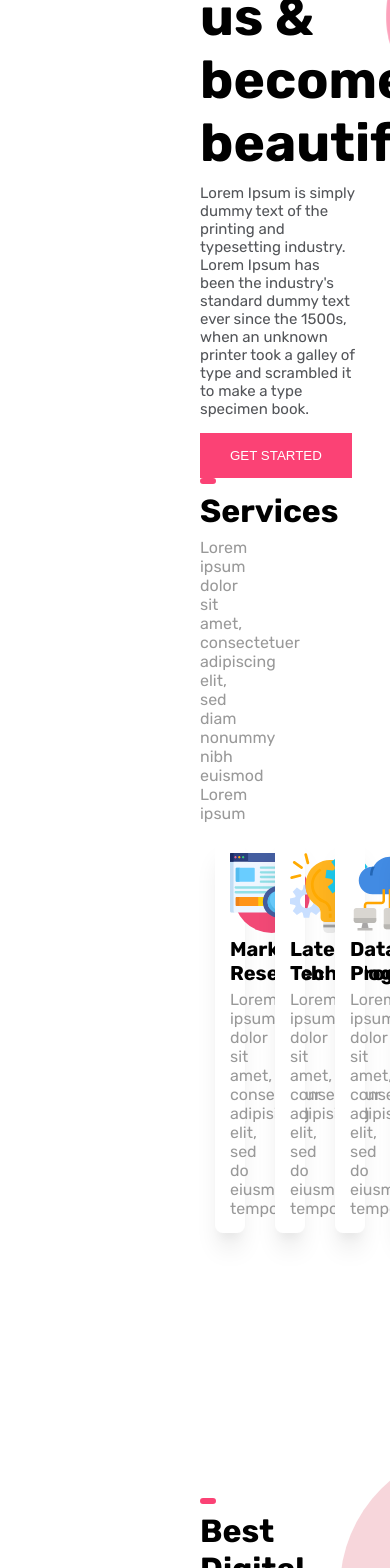
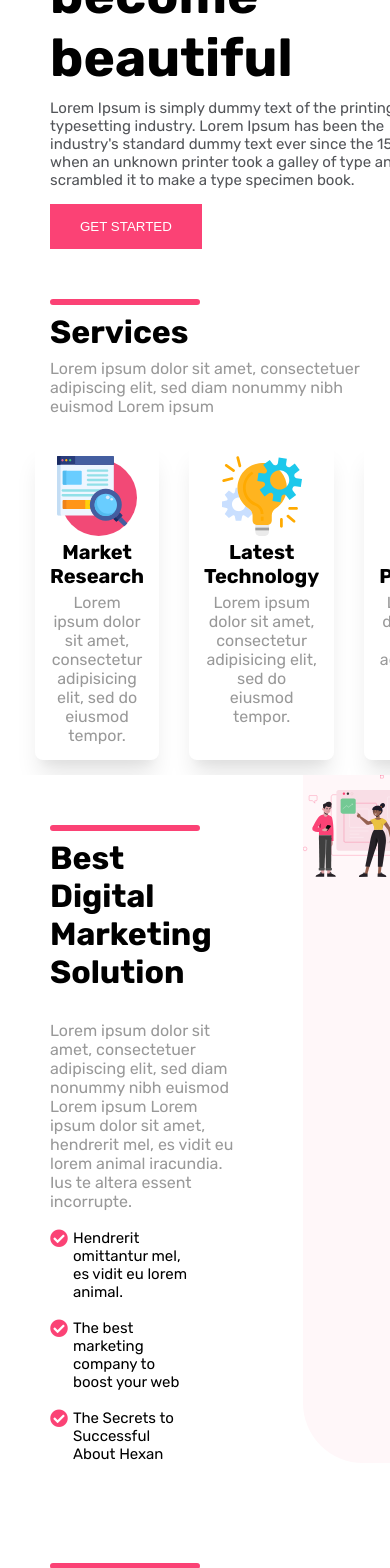
Before and after one commit to PonchHKT/HexanWebsite, a Next.js app: page / in a window 390 px wide. Shown: the part 432-2000 px from the top of the page. Built offline with nearby package versions, Linux system fonts and the light colour scheme.

Commit message:
Update Responsive

```diff
--- a/components/Contact.js
+++ b/components/Contact.js
@@ -2,32 +2,6 @@ import styles from "../styles/contact.module.scss";
 import data from "../data/data.json";
 
 function Contact() {
-  const encode = (data) => {
-    return Object.keys(data)
-      .map(
-        (key) => encodeURIComponent(key) + "=" + encodeURIComponent(data[key])
-      )
-      .join("&");
-  };
-
-  const handleSubmit = async (event) => {
-    event.preventDefault();
-
-    const request = await fetch("/", {
-      method: "POST",
-      headers: { "Content-Type": "application/x-www-form-urlencoded" },
-      body: encode({
-        "form-name": event.target.getAttribute("name"),
-        ...name,
-      }),
-    });
-
-    const response = await request.json();
-
-    console.log(response);
-
-    console.log(event.target.getAttribute("name"));
-  };
   return (
     <div className={styles.contactContainer}>
       <div className={styles.contactTitle}>
@@ -37,15 +11,9 @@ function Contact() {
       </div>
 
       <div className={styles.formContainer}>
-        <form onSubmit={handleSubmit} name="contact" method="POST" netlify>
-          <input
-            type="email"
-            name="email"
-            value=""
-            required
-            placeholder={data.contact.input.placeholder}
-          />
-          <button type="submit">{data.contact.button.text}</button>
+        <form>
+          <input placeholder={data.contact.input.placeholder} />
+          <button>{data.contact.button.text}</button>
         </form>
       </div>
     </div>
--- a/public/admin/config.yml
+++ b/public/admin/config.yml
@@ -9,7 +9,7 @@ collections:
     files:
     - label: "Home"
       name: "home"
-      file: "content/home.md"
+      file: "data/data.json"
       fields:
         - { label: "Title", name: "title", widget: "string"}
         - { label: "Publish Date", name: "date", widget: "datetime" }
--- a/styles/contact.module.scss
+++ b/styles/contact.module.scss
@@ -17,7 +17,7 @@
       color: var(--main-light-gray);
     }
   }
-    .formContainer{
+  .formContainer {
     padding-top: 50px;
     form {
       width: 100%;
@@ -28,7 +28,7 @@
         width: 40vw;
         border-radius: 60px;
         margin-right: 50px;
-                &::placeholder{
+        &::placeholder {
           color: black;
           font-weight: bold;
           padding-left: 10px;
@@ -42,8 +42,64 @@
         border-radius: 50px;
         color: white;
         font-weight: bold;
-                background-color: var(--main-pink)
+        background-color: var(--main-pink);
+        cursor: pointer;
       }
     }
   }
 }
+
+@media screen and (max-width: 800px) {
+  .contactContainer {
+    padding: 0px;
+    padding-top: 50px;
+    padding-bottom: 0px;
+    .contactTitle {
+      padding-left: 50px;
+      hr {
+        width: 150px;
+        border: 3px solid var(--main-pink);
+        background-color: var(--main-pink);
+        border-radius: 20px;
+      }
+      h1 {
+        padding-top: 8px;
+      }
+      p {
+        padding-top: 8px;
+        color: var(--main-light-gray);
+      }
+    }
+    .formContainer {
+      padding-top: 50px;
+      form {
+        width: 100%;
+        display: flex;
+        padding-left: 50px;
+        input {
+          padding: 15px;
+          border: 6px solid var(--main-pink);
+          width: 100vw;
+          border-radius: 60px;
+          margin-right: 50px;
+          &::placeholder {
+            color: black;
+            font-weight: bold;
+            padding-left: 10px;
+            font-size: 15px;
+          }
+        }
+        button {
+          width: 100vw;
+          padding: 20px;
+          border: none;
+          border-radius: 50px;
+          color: white;
+          font-weight: bold;
+          background-color: var(--main-pink);
+          cursor: pointer;
+        }
+      }
+    }
+  }
+}
--- a/styles/footer.module.scss
+++ b/styles/footer.module.scss
@@ -1,18 +1,18 @@
-.footerContainer{
+.footerContainer {
   padding: 200px;
   padding-top: 100px;
   padding-bottom: 0px;
-    .footerContent{
+  .footerContent {
     img {
       width: 150px;
       padding-bottom: 15px;
     }
     hr {
-            border: 2px solid rgb(219, 219, 219,0.5);
-            background-color: rgb(219, 219, 219,1);
+      border: 2px solid rgb(219, 219, 219, 0.5);
+      background-color: rgb(219, 219, 219, 1);
     }
   }
-    .copyright{
+  .copyright {
     padding-bottom: 30px;
     display: flex;
     justify-content: center;
@@ -27,3 +27,37 @@
     }
   }
 }
+
+@media screen and (max-width: 800px) {
+  .footerContainer {
+    padding: 0px;
+    padding-top: 100px;
+    padding-bottom: 100px;
+    padding-left: 50px;
+    .footerContent {
+      img {
+        width: 150px;
+        padding-bottom: 15px;
+      }
+      hr {
+        width: 100vw;
+        border: 2px solid rgb(219, 219, 219, 0.5);
+        background-color: rgb(219, 219, 219, 1);
+      }
+    }
+    .copyright {
+      padding-bottom: 30px;
+      display: flex;
+      justify-content: center;
+      padding-top: 15px;
+      h1 {
+        color: var(--main-light-gray);
+        font-size: 16px;
+        font-weight: normal;
+        strong {
+          color: var(--main-pink);
+        }
+      }
+    }
+  }
+}
--- a/styles/homelanding.module.scss
+++ b/styles/homelanding.module.scss
@@ -30,6 +30,7 @@
           padding-right: 30px;
           padding-left: 30px;
           color: var(--main-white);
+          cursor: pointer;
           background-color: var(--main-pink);
           border: none;
         }
@@ -40,3 +41,54 @@
     }
   }
 }
+
+@media screen and (max-width: 800px) {
+  .homeContainer {
+    overflow-x: hidden;
+    width: 130vw;
+    overflow-y: hidden;
+    background-color: var(--main-white);
+    padding-bottom: 50px;
+    .homeContent {
+      padding: 0px;
+      padding-top: 10vh;
+      padding-bottom: 0px;
+      width: 100vw;
+      padding-left: 50px;
+      display: inline-block;
+      .description {
+        width: 100vw;
+        margin-right: 30px;
+
+        h1 {
+          font-size: 53px;
+          width: 40vw;
+          strong {
+            color: var(--main-pink);
+          }
+        }
+        p {
+          padding-top: 10px;
+          font-size: 15px;
+          color: var(--main-gray);
+        }
+        .button {
+          padding-top: 15px;
+          button {
+            padding-top: 15px;
+            padding-bottom: 15px;
+            padding-right: 30px;
+            padding-left: 30px;
+            color: var(--main-white);
+            background-color: var(--main-pink);
+            border: none;
+          }
+        }
+      }
+      .images {
+        transform: translateY(+10%);
+        display: none;
+      }
+    }
+  }
+}
--- a/styles/navbar.module.scss
+++ b/styles/navbar.module.scss
@@ -13,3 +13,21 @@
     }
   }
 }
+
+@media screen and (max-width: 800px) {
+  .navContainer {
+    width: 130%;
+    height: 7vh;
+    background-color: var(--main-white);
+    border-bottom: 2px solid rgb(219, 219, 219, 0.5);
+    padding: 200px;
+    padding-top: 8px;
+    padding-bottom: 0px;
+    .navBar {
+      padding-top: 8px;
+      img {
+        width: 150px;
+      }
+    }
+  }
+}
--- a/styles/services.module.scss
+++ b/styles/services.module.scss
@@ -1,10 +1,9 @@
 .serviceContainer {
-    padding: 200px;
-    padding-top: 0px;
-    padding-bottom: 0px;
+  padding: 0 200px;
   .serviceTitle {
+    padding-left: 50px;
     hr {
-            width: 4vw;
+      width: 150px;
       border: 3px solid var(--main-pink);
       background-color: var(--main-pink);
       border-radius: 20px;
@@ -17,20 +16,21 @@
       color: var(--main-light-gray);
     }
   }
-    .boxContainer{
+  .boxContainer {
     width: 100%;
     display: flex;
     background-color: var(--main-white);
     text-align: center;
     justify-content: space-between;
-        .boxContent{
+    .boxContent {
       width: 30%;
       background-color: var(--main-white);
       border-radius: 8px;
       padding: 15px;
       margin: 15px;
       border: none;
-            box-shadow: rgba(0, 0, 0, 0.1) 0px 20px 25px -5px, rgba(0, 0, 0, 0.04) 0px 10px 10px -5px;
+      box-shadow: rgba(0, 0, 0, 0.1) 0px 20px 25px -5px,
+        rgba(0, 0, 0, 0.04) 0px 10px 10px -5px;
       img {
         width: 80px;
       }
@@ -44,3 +44,56 @@
     }
   }
 }
+
+@media screen and (max-width: 800px) {
+  .serviceContainer {
+    padding: 0px;
+    .serviceTitle {
+      padding-left: 50px;
+      hr {
+        width: 150px;
+        border: 3px solid var(--main-pink);
+        background-color: var(--main-pink);
+        border-radius: 20px;
+      }
+      h1 {
+        padding-top: 8px;
+      }
+      p {
+        padding-top: 8px;
+        color: var(--main-light-gray);
+      }
+    }
+    .boxContainer {
+      width: 130%;
+      padding-top: 10px;
+      padding-left: 20px;
+      display: flex;
+      background-color: var(--main-white);
+      text-align: center;
+      justify-content: space-between;
+      overflow-x: auto;
+      justify-content: unset;
+      .boxContent {
+        width: 30%;
+        background-color: var(--main-white);
+        border-radius: 8px;
+        padding: 15px;
+        margin: 15px;
+        border: none;
+        box-shadow: rgba(0, 0, 0, 0.1) 0px 20px 25px -5px,
+          rgba(0, 0, 0, 0.04) 0px 10px 10px -5px;
+        img {
+          width: 80px;
+        }
+        h1 {
+          font-size: 20px;
+        }
+        p {
+          padding-top: 5px;
+          color: var(--main-light-gray);
+        }
+      }
+    }
+  }
+}
--- a/styles/solution.module.scss
+++ b/styles/solution.module.scss
@@ -37,7 +37,7 @@
     }
   }
   .images {
-        background-color: rgb(247, 214, 219);
+    background-color: #fff7f9;
     padding-left: 30px;
     border-top-left-radius: 350px;
     border-bottom-left-radius: 350px;
@@ -48,3 +48,59 @@
     }
   }
 }
+
+@media screen and (max-width: 800px) {
+  .solutionContainer {
+    padding: 0px;
+    padding-bottom: 50px;
+    padding-right: 0px;
+    padding-left: 50px;
+    display: flex;
+    justify-content: space-between;
+    .solutionTitle {
+      padding-top: 50px;
+      hr {
+        width: 150px;
+        border: 3px solid var(--main-pink);
+        background-color: var(--main-pink);
+        border-radius: 20px;
+      }
+      h1 {
+        padding-top: 8px;
+        inline-size: 30vw;
+      }
+      p {
+        padding-top: 30px;
+        inline-size: 50vw;
+        color: var(--main-light-gray);
+      }
+      .icons {
+        display: flex;
+        padding-top: 10px;
+        i {
+          font-size: 18px;
+          padding-top: 8px;
+          padding-right: 5px;
+          color: var(--main-pink);
+        }
+        h1 {
+          font-size: 15px;
+          font-weight: normal;
+        }
+      }
+    }
+    .images {
+      background-color: #fff7f9;
+      border-top-left-radius: 0px;
+      border-bottom-left-radius: 0px;
+      padding: 0px;
+      width: 50vw;
+      transform: translateX(+40%);
+      border-bottom-left-radius: 60px;
+      border-bottom-right-radius: 60px;
+      img {
+        width: 100%;
+      }
+    }
+  }
+}
```
Lines whose indentation alone changed are shown as unchanged.
